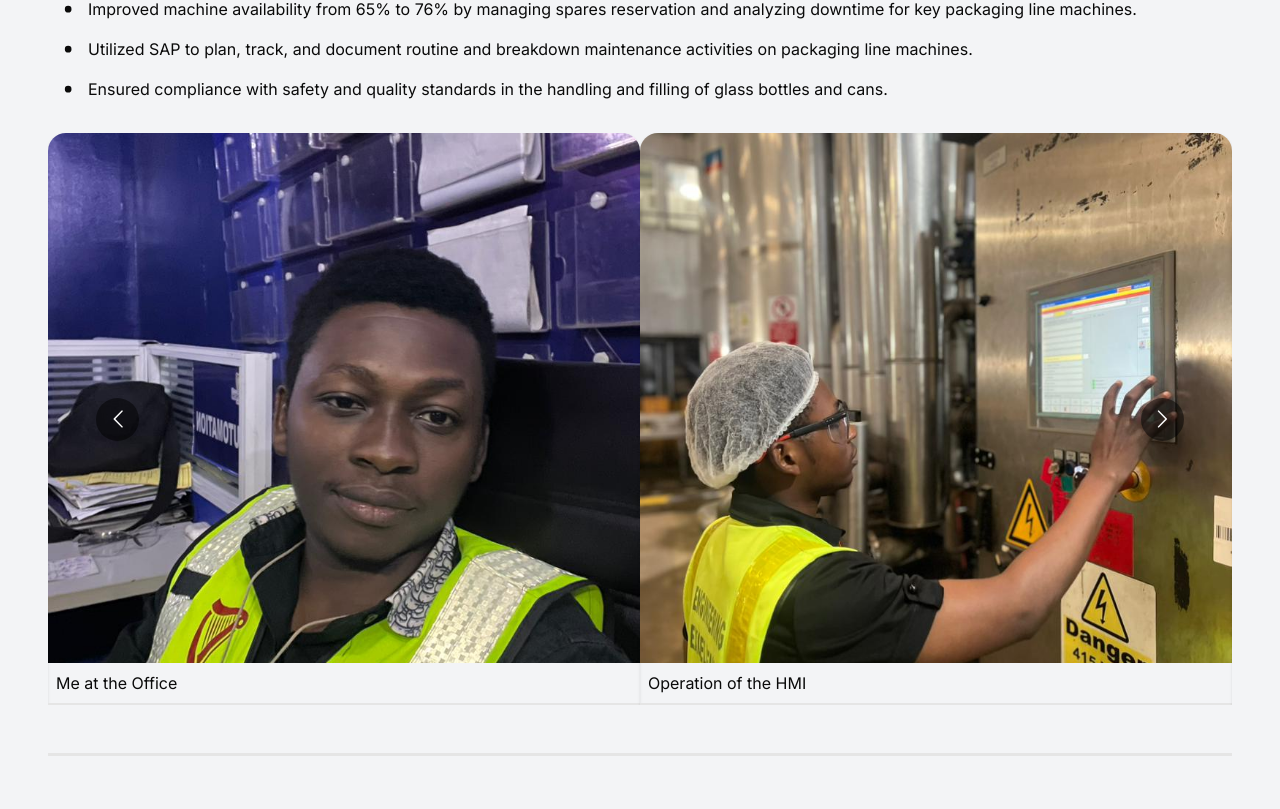
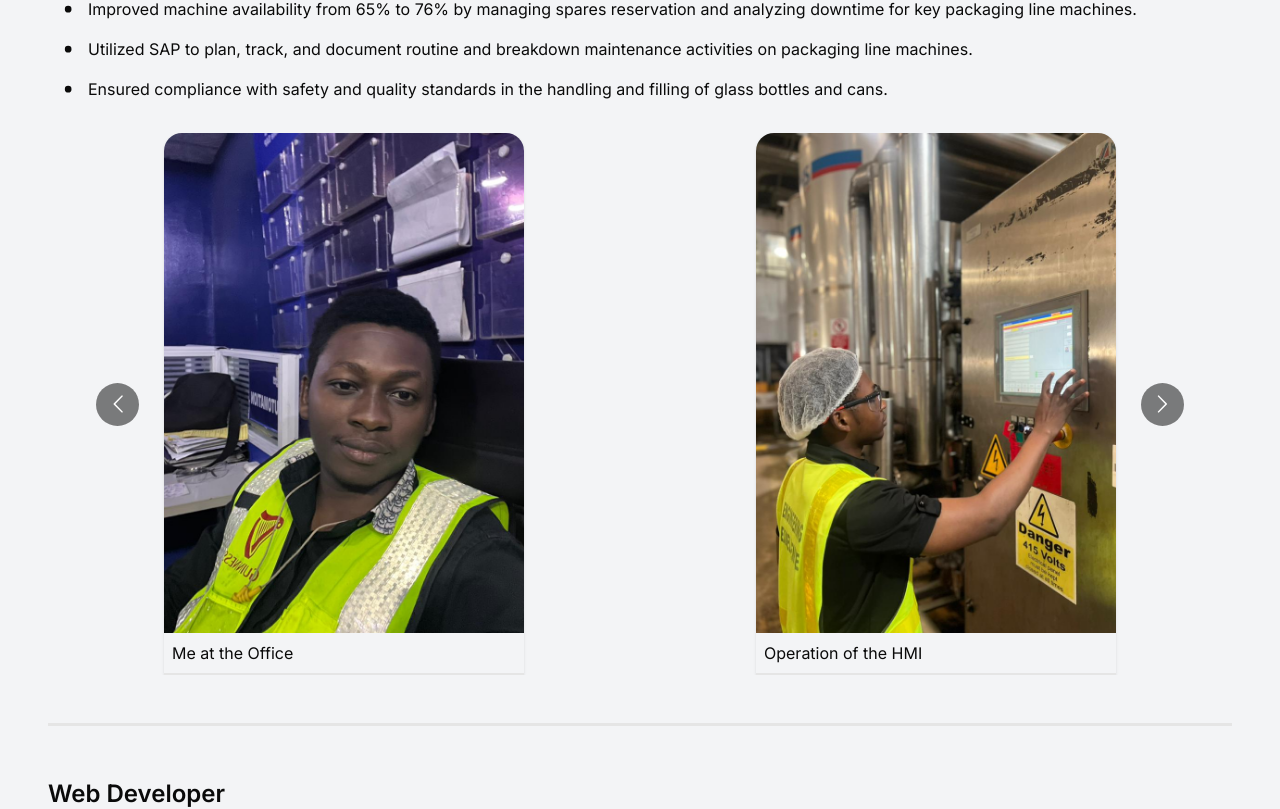
Before and after one commit to really-riel/AdeoluAcademicPortfolio, a Next.js app: page /work in a window 1280 px wide. Shown: the part 375-1184 px from the top of the page. Built offline with nearby package versions, Linux system fonts and the light colour scheme.

Commit message:
Update PhotoCards.tsx

```diff
--- a/components/Helper/PhotoCards.tsx
+++ b/components/Helper/PhotoCards.tsx
@@ -11,11 +11,11 @@ type Props = {
 
 const PhotoCards = ({ ImageData }: Props) => {
   return (
-    <div className="rounded-t-2xl  shadow bg-blue-200-50 overflow-hidden w-full  border-b-2">
+    <div className="rounded-t-2xl  shadow bg-blue-200-50 overflow-hidden w-[360px] mx-auto border-b-2">
       <img
         alt="Image"
         src={ImageData.image}
-        className=" object-cover w-full h-[530px]"
+        className=" object-cover w-full h-[500px]"
       />
       <h3 className="p-2">{ImageData.caption}</h3>
     </div>
```
